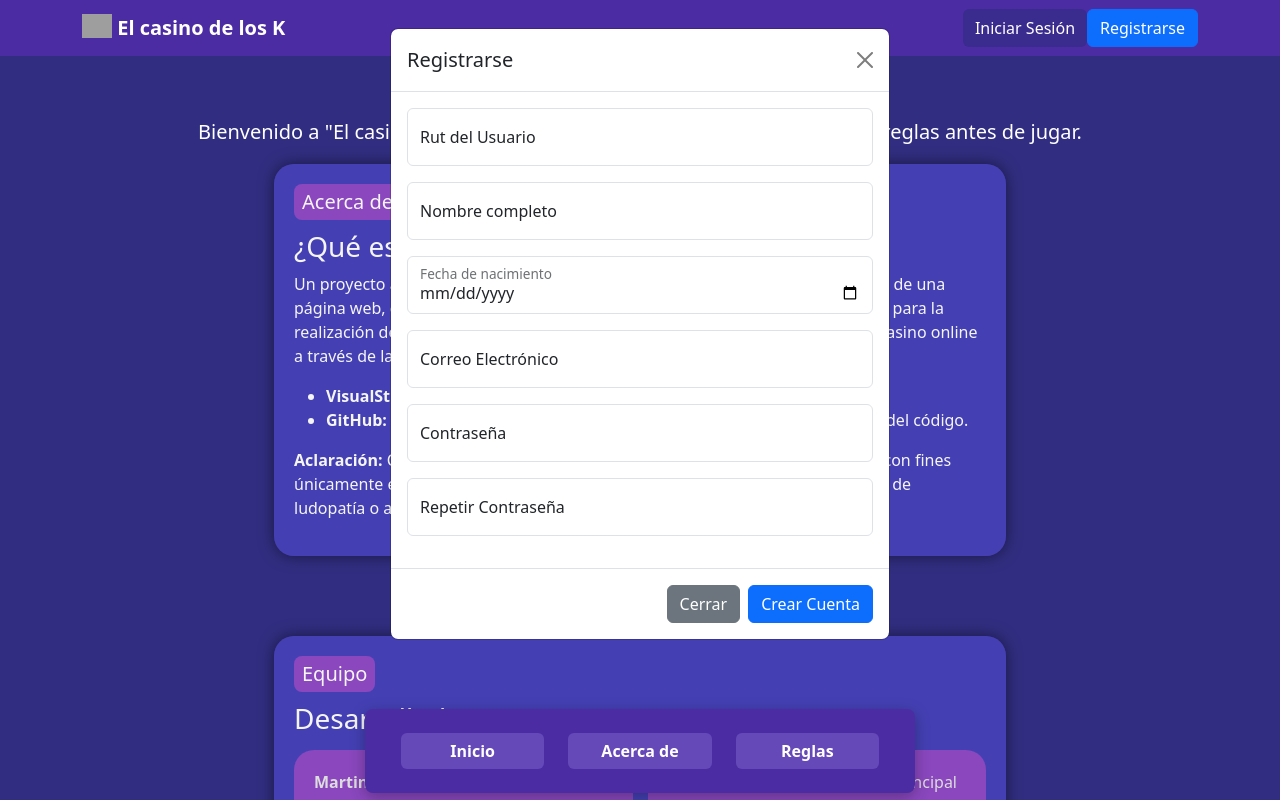
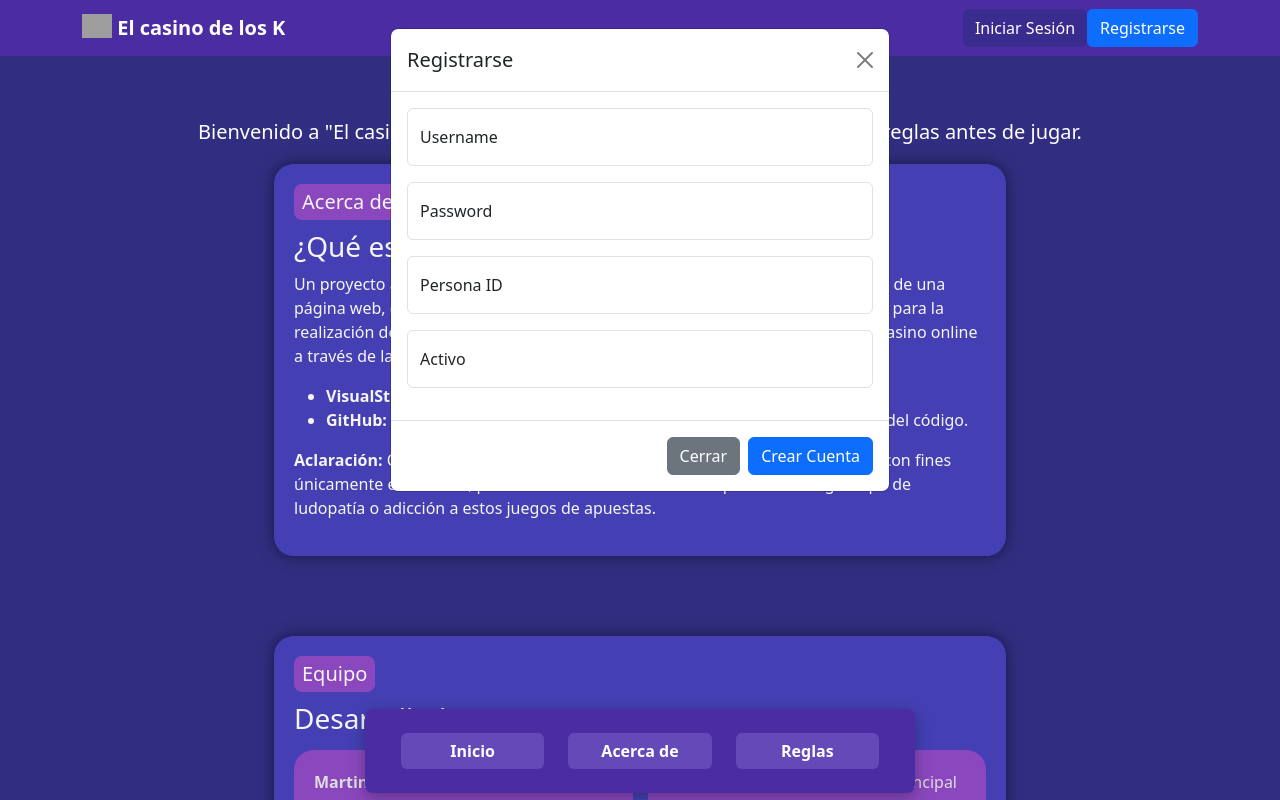
Before and after one commit to Ma571n/Pagina_Casino, a PHP site: page / in a window 1280 px wide, after a click on "Registrarse". Run offline with PHP 8.4, Linux system fonts and the light colour scheme; data that the repository does not hold is empty; grey boxes are pictures that could not be loaded.

Commit message:
Creacion ednpoint para crear un usuario

```diff
--- a/FrontEnd/Billetera.php
+++ b/FrontEnd/Billetera.php
@@ -130,7 +130,7 @@
 <div id="menuFooter"></div>
 <script src="navbarconlogin.js"></script>
 <script src="footer.js"></script>
-<script src="barraInformacion.js"></script>
+<script src="barraInformacion.php"></script>
 <script src="barraBilletera.js"></script>
 <script src="autentificacion.js"></script>
 <script src="https://cdn.jsdelivr.net/npm/bootstrap@5.3.0/dist/js/bootstrap.bundle.min.js"></script>
--- a/FrontEnd/Contacto.php
+++ b/FrontEnd/Contacto.php
@@ -120,7 +120,7 @@
     <!-- Scripts -->
     <script src="navbarconlogin.js"></script>
     <script src="footer.js"></script>
-    <script src="barraInformacion.js"></script>
+    <script src="barraInformacion.php"></script>
     <script src="autentificacion.js"></script>
     <script src="https://cdn.jsdelivr.net/npm/bootstrap@5.3.0/dist/js/bootstrap.bundle.min.js"></script>
 </body>
--- a/FrontEnd/DatosPersonales.php
+++ b/FrontEnd/DatosPersonales.php
@@ -199,7 +199,7 @@
     <!-- Scripts -->
     <script src="navbarconlogin.js"></script>
     <script src="footer.js"></script>
-    <script src="barraInformacion.js"></script>
+    <script src="barraInformacion.php"></script>
     <script src="autentificacion.js"></script>
     <script src="https://cdn.jsdelivr.net/npm/bootstrap@5.3.0/dist/js/bootstrap.bundle.min.js"></script>
 </body>
--- a/FrontEnd/Seguridad.php
+++ b/FrontEnd/Seguridad.php
@@ -116,7 +116,7 @@
     <!-- Scripts -->
     <script src="navbarconlogin.js"></script>
     <script src="footer.js"></script>
-    <script src="barraInformacion.js"></script>
+    <script src="barraInformacion.php"></script>
     <script src="autentificacion.js"></script>
     <script src="https://cdn.jsdelivr.net/npm/bootstrap@5.3.0/dist/js/bootstrap.bundle.min.js"></script>
 </body>
--- a/FrontEnd/footer.js
+++ b/FrontEnd/footer.js
@@ -6,8 +6,8 @@ function getFooterLogged(_id, username) {
             <div class="container d-flex flex-column flex-md-row align-items-center justify-content-between gap-3">
                 <div><strong>Casino de los K</strong> · Bienvenido, ${username}</div>
                 <div class="d-flex gap-3">
-                    <a class="link-light" href="DatosPersonales.html">Perfil</a>
-                    <a class="link-light" href="Billetera.html">Billetera</a>
+                    <a class="link-light" href="DatosPersonales.php">Perfil</a>
+                    <a class="link-light" href="Billetera.php">Billetera</a>
                 </div>
             </div>
         </footer>
--- a/FrontEnd/navbarconlogin.js
+++ b/FrontEnd/navbarconlogin.js
@@ -2,7 +2,7 @@ function getMenuLogged(_id, userName) {
     const elemento = document.getElementById(_id);
     elemento.innerHTML = `<nav class="navbar navbar-expand-lg fixed-top custom-navbar">
         <div class="container">
-            <a class="navbar-brand" href="index.html">
+            <a class="navbar-brand" href="index.php">
                 <img src="https://i.pinimg.com/736x/40/9c/2f/409c2f2f42c7c3589b5e5cddedba30c2.jpg" alt="Logo" width="30" height="24" class="d-inline-block align-text-top">
                 El casino de los K
             </a>
@@ -19,8 +19,8 @@ function getMenuLogged(_id, userName) {
                             ${userName}
                         </button>
                         <ul class="dropdown-menu dropdown-menu-end" aria-labelledby="userDropdown">
-                            <li><a class="dropdown-item" href="DatosPersonales.html"><i class="bi bi-person me-2"></i>Perfil de Usuario</a></li>
-                            <li><a class="dropdown-item" href="billetera.html"><i class="bi bi-wallet2 me-2"></i>Billetera</a></li>
+                            <li><a class="dropdown-item" href="DatosPersonales.php"><i class="bi bi-person me-2"></i>Perfil de Usuario</a></li>
+                            <li><a class="dropdown-item" href="Billetera.php"><i class="bi bi-wallet2 me-2"></i>Billetera</a></li>
                             <li><hr class="dropdown-divider"></li>
                             <li><a class="dropdown-item" href="#" onclick="cerrarSesion()"><i class="bi bi-box-arrow-right me-2"></i>Cerrar Sesión</a></li>
                         </ul>
--- a/FrontEnd/navbarsinlogin.js
+++ b/FrontEnd/navbarsinlogin.php
@@ -2,7 +2,7 @@ function getMenu(_id) {
     const elemento = document.getElementById(_id);
     elemento.innerHTML = `<nav class="navbar navbar-expand-lg fixed-top custom-navbar">
         <div class="container">
-            <a class="navbar-brand" href="index.html">
+            <a class="navbar-brand" href="index.php">
                 <img src="https://i.pinimg.com/736x/40/9c/2f/409c2f2f42c7c3589b5e5cddedba30c2.jpg" alt="Logo" width="30" height="24" class="d-inline-block align-text-top">
                 El casino de los K
             </a>
@@ -83,27 +83,19 @@ function getMenu(_id) {
                                             <div class="col-12">
                                                 <div class="form-floating mb-3">
                                                     <input type="text" class="form-control" id="rut" placeholder="rut">
-                                                    <label for="rut">Rut del Usuario</label>
+                                                    <label for="rut">Username</label>
                                                 </div>
                                                 <div class="form-floating mb-3">
                                                     <input type="text" class="form-control" id="username" placeholder="username">
-                                                    <label for="username">Nombre completo</label>
+                                                    <label for="username">Password</label>
                                                 </div>
                                                 <div class="form-floating mb-3">
-                                                    <input type="date" class="form-control" id="fecha" placeholder="fecha">
-                                                    <label for="fecha">Fecha de nacimiento</label>
+                                                    <input type="text" class="form-control" id="fecha" placeholder="fecha">
+                                                    <label for="fecha">Persona ID</label>
                                                 </div>
                                                 <div class="form-floating mb-3">
                                                     <input type="email" class="form-control" id="emailRegistro" placeholder="name@example.com">
-                                                    <label for="emailRegistro">Correo Electrónico</label>
-                                                </div>
-                                                <div class="form-floating mb-3">
-                                                    <input type="password" class="form-control" id="passwordRegistro" placeholder="Password">
-                                                    <label for="passwordRegistro">Contraseña</label>
-                                                </div>
-                                                <div class="form-floating mb-3">
-                                                    <input type="password" class="form-control" id="password2" placeholder="Password">
-                                                    <label for="password2">Repetir Contraseña</label>
+                                                    <label for="emailRegistro">Activo</label>
                                                 </div>
                                             </div>
                                         </div>
--- a/index.php
+++ b/index.php
@@ -359,7 +359,7 @@ $mesas = getApiData($endpoint, $token);
     </main>
 
     <!-- Scripts -->
-    <script src="navbarsinlogin.js"></script>
+    <script src="navbarsinlogin.php"></script>
     <script src="navbarconlogin.js"></script>
     <script src="footer.js"></script>
     <script src="autentificacion.js"></script>
```
Also changed, not shown: FrontEnd/barraInformacion.php (renamed from FrontEnd/barraInformacion.js, +6 -6 lines), barraBilletera.js (+4 -4 lines).
